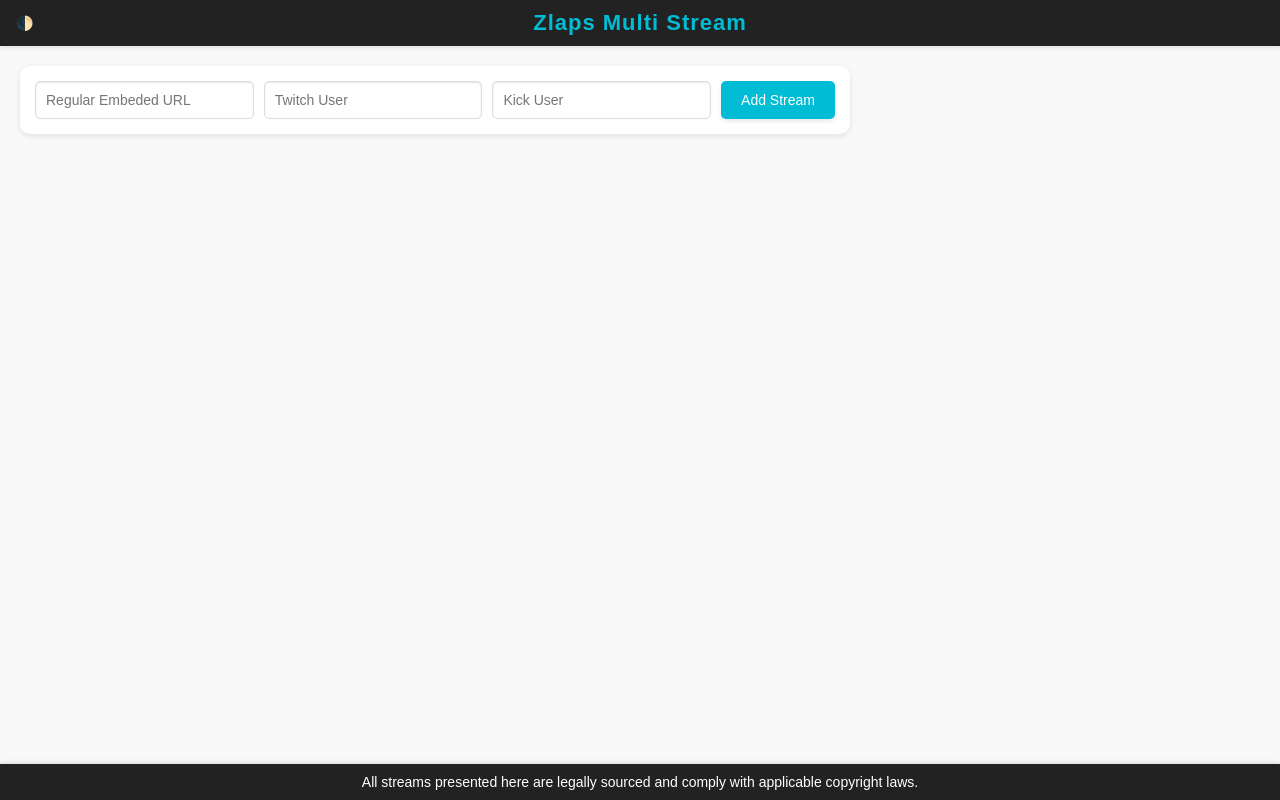
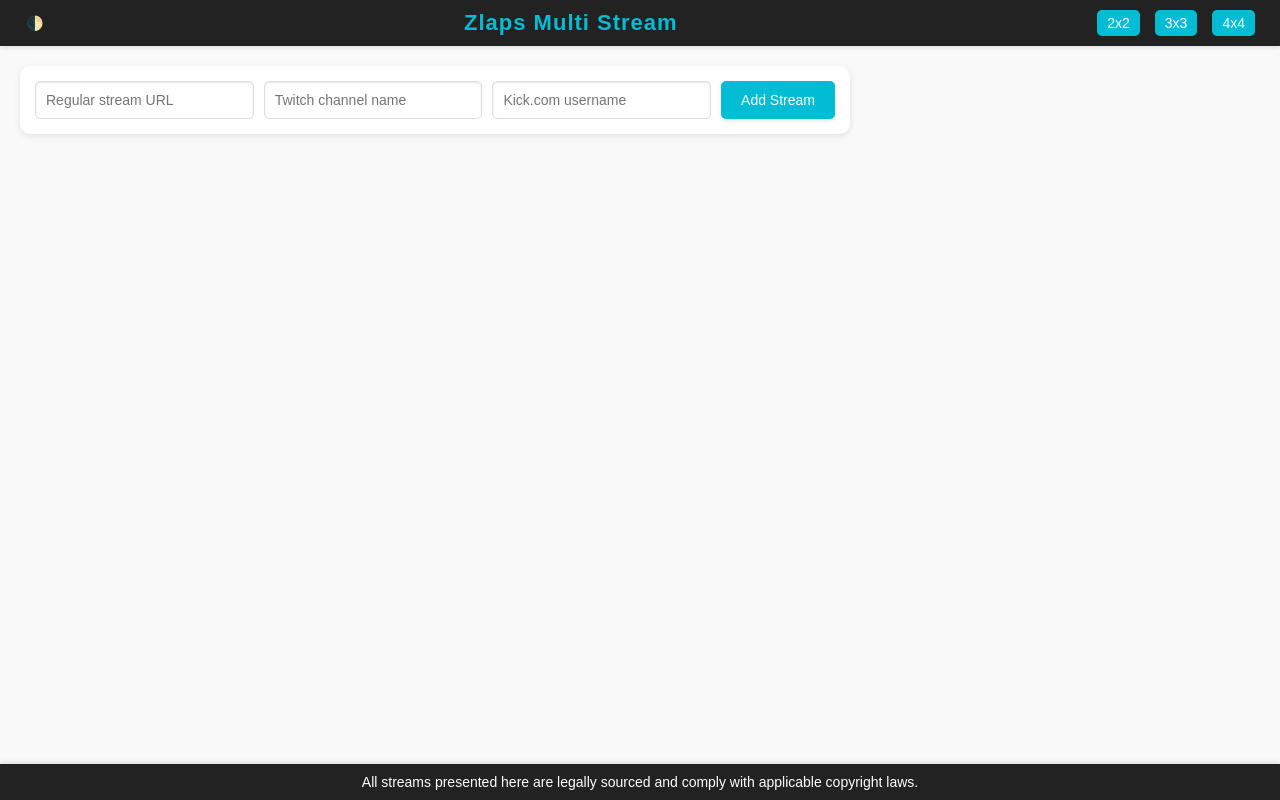
Before and after one commit to zlapii/multistream, a plain HTML site: page index.html in a window 1280 px wide. Drawn offline with Linux system fonts and the light colour scheme.

Commit message:
Update index.html

```diff
--- a/index.html
+++ b/index.html
@@ -33,9 +33,8 @@
 
         .header {
             display: flex;
-            justify-content: center;
+            justify-content: space-between;
             align-items: center;
-            position: relative;
             padding: 10px 20px;
             background-color: var(--header-footer-bg);
             color: var(--header-footer-text);
@@ -45,8 +44,6 @@
         }
 
         .header .dark-mode-toggle {
-            position: absolute;
-            left: 10px;
             font-size: 14px;
             color: var(--header-footer-text);
             background: none;
@@ -59,6 +56,23 @@
             font-weight: 700;
             letter-spacing: 1px;
             color: var(--accent-color);
+            text-align: center;
+            flex-grow: 1;
+        }
+
+        .header .layout-buttons button {
+            margin: 0 5px;
+            padding: 5px 10px;
+            font-size: 14px;
+            background-color: var(--accent-color);
+            color: var(--header-footer-text);
+            border: none;
+            border-radius: 5px;
+            cursor: pointer;
+        }
+
+        .header .layout-buttons button:hover {
+            background-color: #0097a7;
         }
 
         .footer {
@@ -110,7 +124,7 @@
 
         .grid {
             display: grid;
-            grid-template-columns: repeat(2, 1fr);
+            grid-template-columns: repeat(2, 1fr); /* Default 2x2 */
             gap: 15px;
             width: 100%;
             padding: 20px;
@@ -162,6 +176,11 @@
             const body = document.body;
             const currentTheme = body.getAttribute("data-theme");
             body.setAttribute("data-theme", currentTheme === "dark" ? "light" : "dark");
+        }
+
+        function updateGrid(columns) {
+            const grid = document.querySelector('.grid');
+            grid.style.gridTemplateColumns = `repeat(${columns}, 1fr)`;
         }
 
         function updateClock() {
@@ -219,12 +238,17 @@
     <div class="header">
         <button class="dark-mode-toggle" onclick="toggleDarkMode()">🌓</button>
         <div class="logo">Zlaps Multi Stream</div>
+        <div class="layout-buttons">
+            <button onclick="updateGrid(2)">2x2</button>
+            <button onclick="updateGrid(3)">3x3</button>
+            <button onclick="updateGrid(4)">4x4</button>
+        </div>
     </div>
 
     <div class="controls">
-        <input type="text" id="streamUrl" placeholder="Regular Embeded URL">
-        <input type="text" id="twitchUrl" placeholder="Twitch User">
-        <input type="text" id="kickUsername" placeholder="Kick User">
+        <input type="text" id="streamUrl" placeholder="Regular stream URL">
+        <input type="text" id="twitchUrl" placeholder="Twitch channel name">
+        <input type="text" id="kickUsername" placeholder="Kick.com username">
         <button onclick="addTile()">Add Stream</button>
     </div>
 
```
